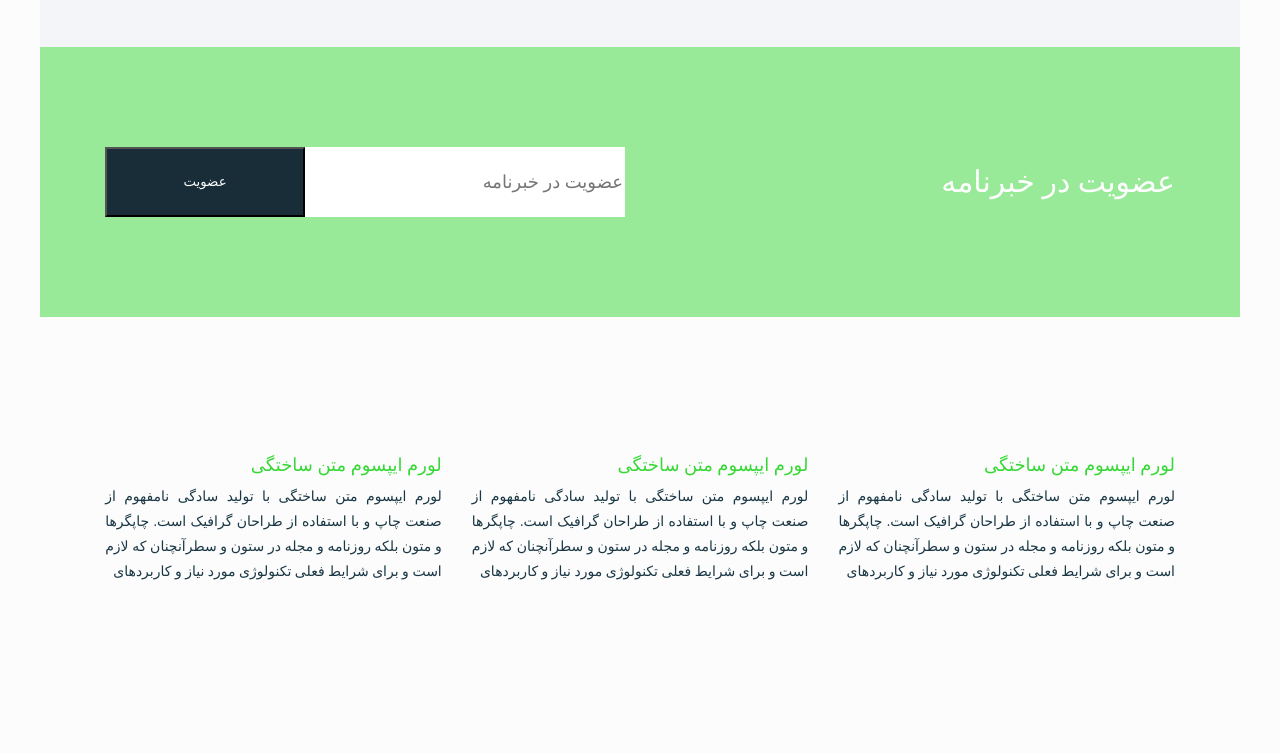
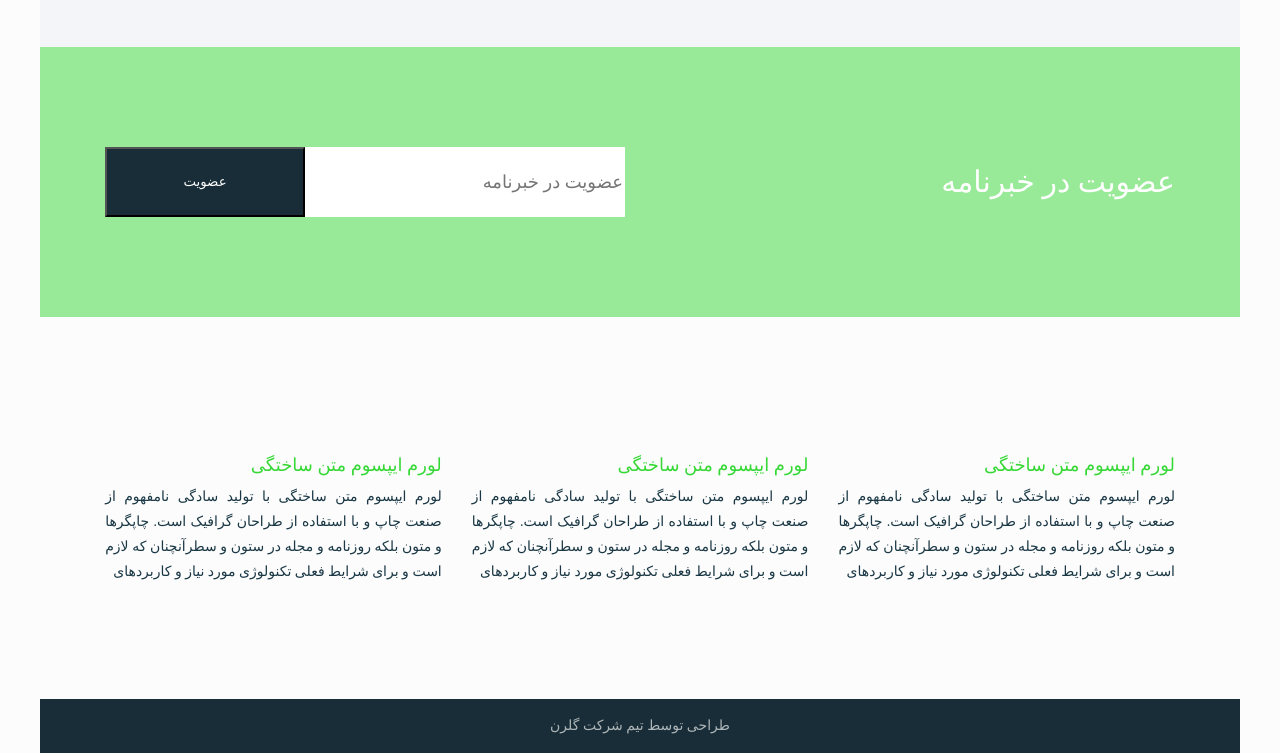
Before and after one commit to ali-bgh74/project, a plain HTML site: page index.html in a window 1280 px wide. Shown: the part 954-1707 px from the top of the page. Before the commit the page ends 1653 px from the top, so only its background shows below. Drawn offline with Linux system fonts and the light colour scheme.

Commit message:
project-html-css

```diff
--- a/index.html
+++ b/index.html
@@ -221,6 +221,9 @@
                 </div>
             </div>
         </div>
+        <div class="footer">
+            طراحی توسط تیم شرکت گلرن
+        </div>
     </div>
 </body>
 
--- a/style.css
+++ b/style.css
@@ -283,3 +283,11 @@ img{
     line-height: 25px;
     float: right;
 }
+.footer{
+    width: 100%;
+    padding: 20px 0;
+    text-align: center;
+    float: right;
+    background-color: #182d37;
+    color: #aeb6b9;
+}
```
